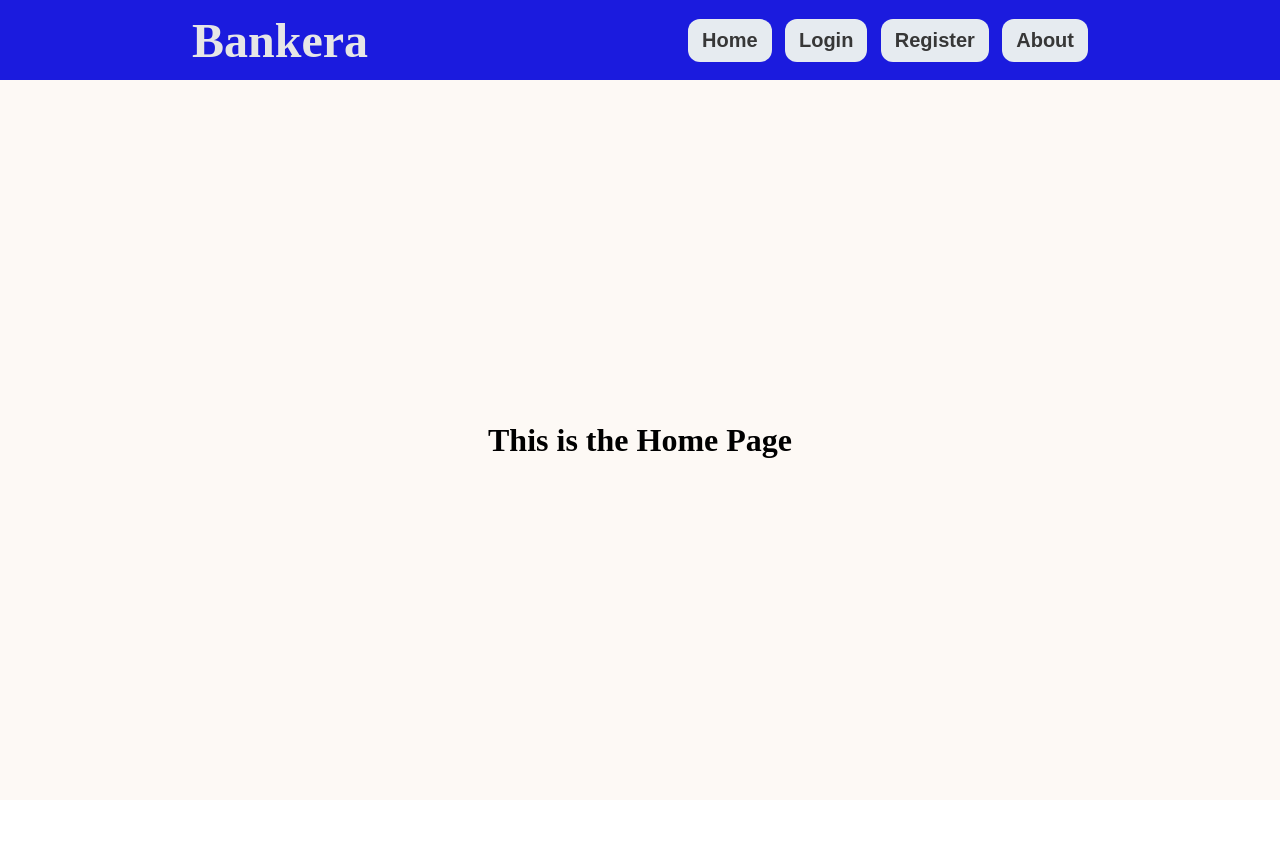
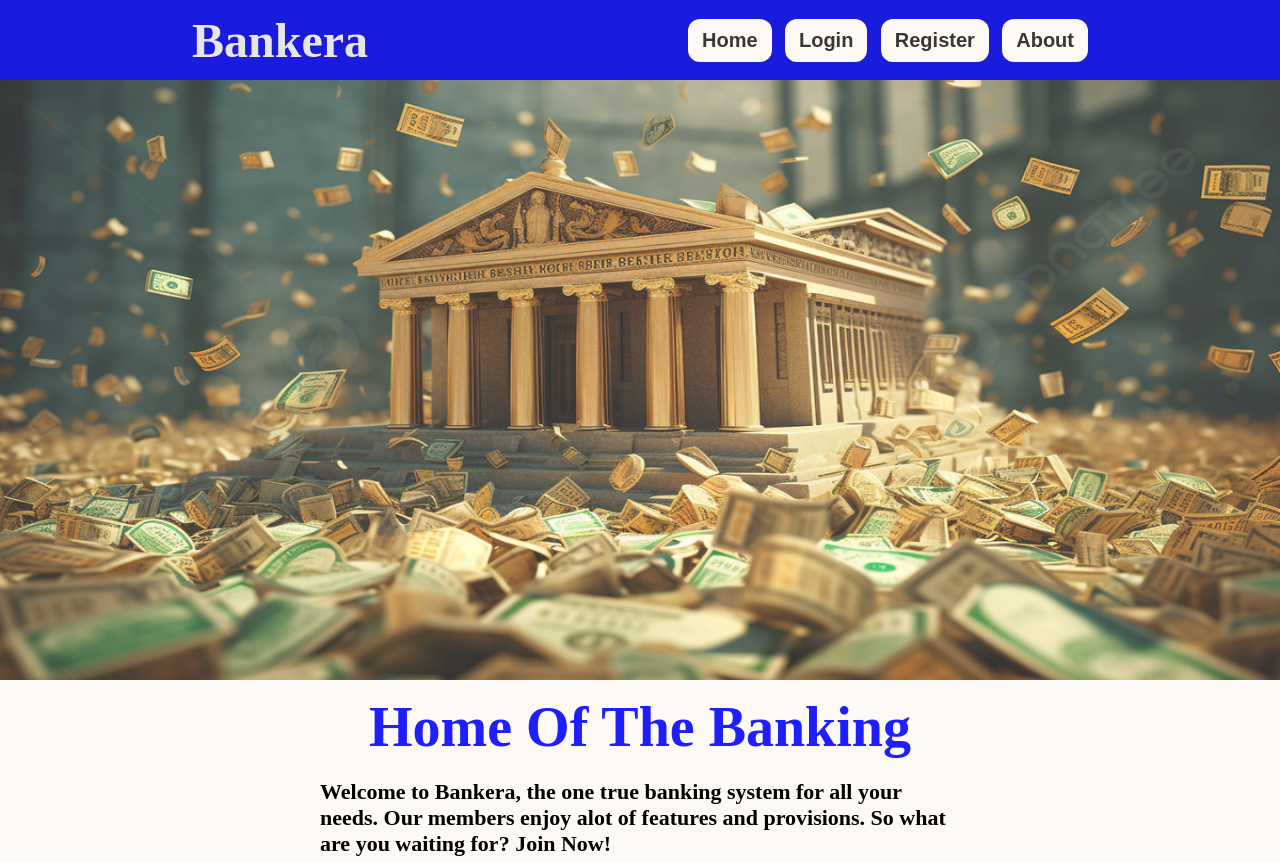
Before and after one commit to hassankhalil33/bankera-frontend, a React (Create React App) app: page / in a window 1280 px wide. Before the commit the page ends 800 px from the top, so only its background shows below. Built offline with nearby package versions, Linux system fonts and the light colour scheme.

Commit message:
Created Hero Page

```diff
--- a/src/App.css
+++ b/src/App.css
@@ -10,21 +10,40 @@
   background-color: rgb(253, 249, 245);
 }
 
-/* .bg1>h1 {
-  position: absolute;
-  font-size: 64px;
-  color: rgb(30, 30, 255);
-  padding-top: 30px;
-  padding-left: 10vw;
-  top: 0;
-  left: 0;
-} */
-
 .form-container {
   display: flex;
   justify-content: center;
   align-items: center;
   height: 90vh;
+}
+
+.home-container {
+  display: flex;
+  flex-direction: column;
+  align-items: center;
+}
+
+.home-container>h1 {
+  font-size: 56px;
+  font-weight: 900;
+  padding: 15px;
+  color: rgb(30, 30, 255);
+}
+
+.home-container>h5 {
+  font-size: 22px;
+  padding: 5px 25vw;
+}
+
+.img-container {
+  display: flex;
+  justify-content: center;
+}
+
+.img {
+  width: 100vw;
+  height: 75vh;
+  opacity: 0.8;
 }
 
 .btn {
@@ -46,7 +65,7 @@
 }
 
 .btn-white {
-  background-color: rgb(230, 235, 240);
+  background-color: rgb(253, 249, 245);
   color: rgb(55, 55, 55);
 }
 
--- a/src/screens/HomePage.jsx
+++ b/src/screens/HomePage.jsx
@@ -5,8 +5,15 @@ const HomePage = () => {
   return (
     <>
       <NavBar />
-      <div className="form-container">
-        <h1>This is the Home Page</h1>
+      <div className="home-container">
+        <div className="img-container">
+          <img alt="Bank" className="img" src="./images/bank.jpg" />
+        </div>
+        <h1>Home Of The Banking</h1>
+        <h5>Welcome to Bankera, the one true banking system for all your needs.
+          Our members enjoy alot of features and provisions.
+          So what are you waiting for? Join Now!
+        </h5>
       </div>
     </>
   )
```
Also changed, not shown: public/images/bank.jpg (added).
